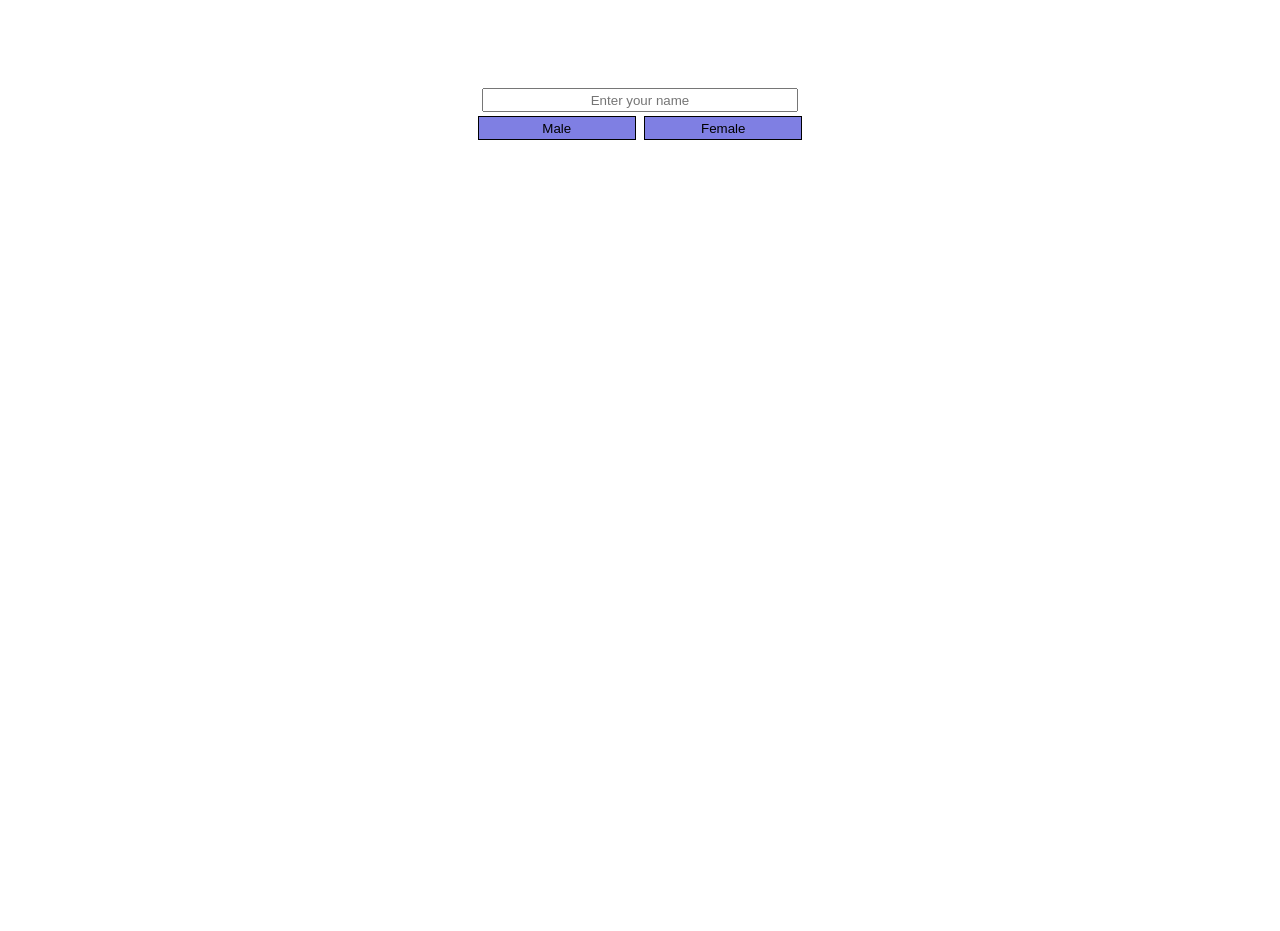
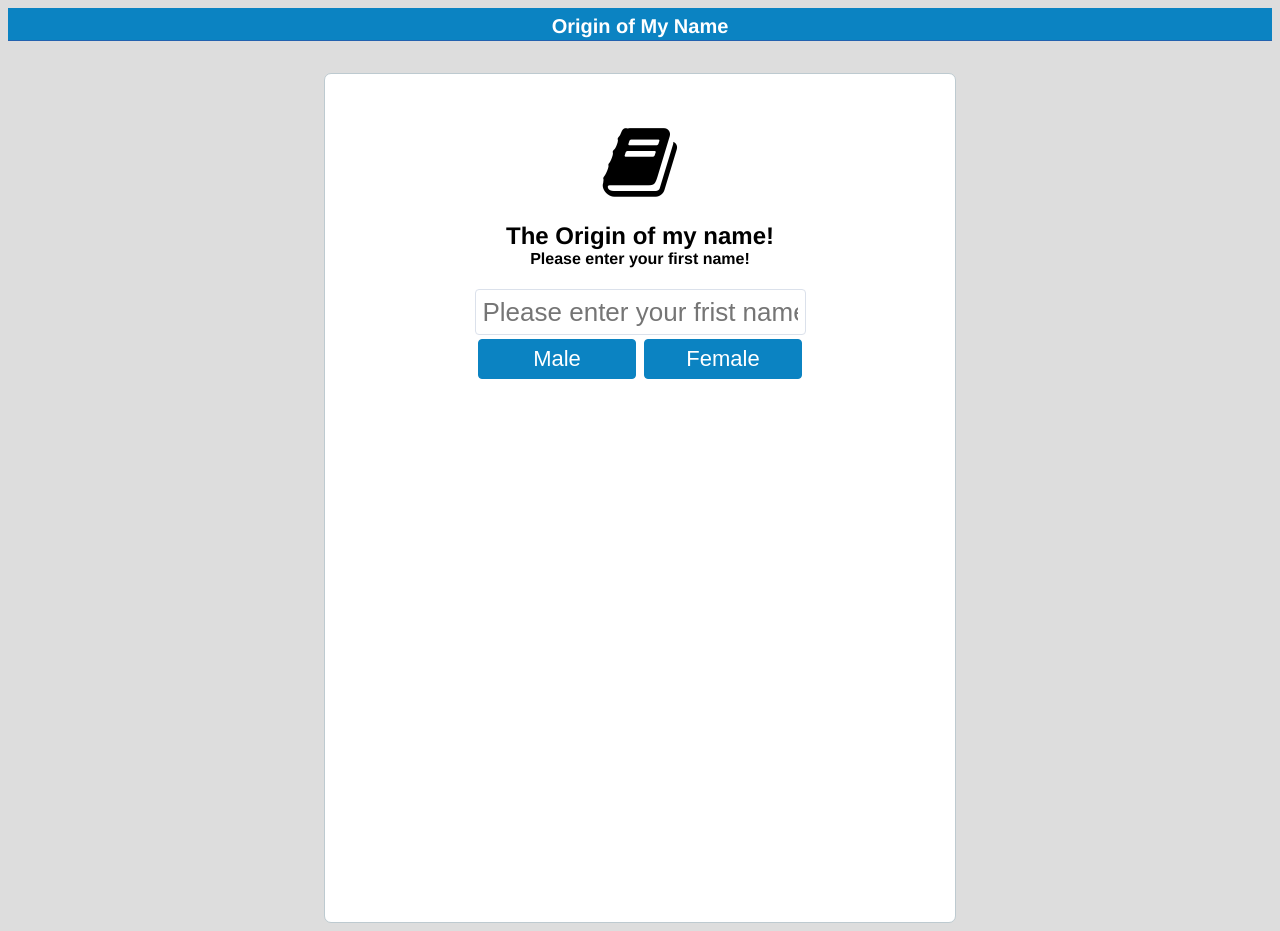
Before and after one commit to Boughtmanatee5/NameOrigins, a plain HTML site: page index.html in a window 1280 px wide. Before the commit the page ends 800 px from the top, so only its background shows below. Drawn offline with Linux system fonts and the light colour scheme.

Commit message:
style overhaul

```diff
--- a/index.html
+++ b/index.html
@@ -5,17 +5,25 @@
     <meta charset="utf-8">
     <title>Ancient Name Origins</title>
     <link rel="stylesheet" href="styles.css" media="screen" title="no title" charset="utf-8">
+    <link rel="stylesheet" href="https://maxcdn.bootstrapcdn.com/font-awesome/4.4.0/css/font-awesome.min.css">
   </head>
   <body>
+    <header>
+      <h1>Origin of My Name</h1>
+    </header>
     <div class="container">
       <div id="inputWrapper">
+        <i class="fa fa-book fa-5x"></i>
+        <h2>The Origin of my name!</h2>
+        <h4>Please enter your first name!</h4>
         <form id="nameForm">
-          <input id="nameInput" type="text" name="name" value="" placeholder="Enter your name">
+          <input id="nameInput" type="text" name="name" value="" placeholder="Please enter your frist name.">
           <input type="button" name="submit" class="formSubmit" value="Male">
           <input type="button" name="submit" class="formSubmit" value="Female">
         </form>
       </div>
       <div id="displayWrapper" class="hidden">
+        <h2>Your Result:</h2>
         <div id="nameDisplay" class="display">
           <span></span><span></span>
         </div>
--- a/styles.css
+++ b/styles.css
@@ -1,20 +1,43 @@
-*,
+/**,
 *:after,
 *:before {
   box-sizing: border-box;
-}
+}*/
 
 html {
   font-size: 16px;
   font-family: 'Helvetica Neue', helvetica, sans-serif;
 }
-
+body {
+  background: #ddd;
+}
 .hidden {
   display: none;
 }
+h1 {
+  background: #0b83c2;
+  font-size: 20px;
+  color: #fff;
+  text-align: center;
+  height: 25px;
+  padding-top: 7px;
+  border-bottom: 1px solid #2362af;
+  margin: 0;
+}
+h2 {
+  margin-bottom: 0;
+}
+h4 {
+  margin-top: 0;
+}
 .container {
-  padding: 5em 25%;
+  margin: 2em 25% 0 25%;
+  padding-top: 3em;
+  height: 100vh;
   text-align: center;
+  background: #fff;
+  border: 1px solid #bdcad0;
+  border-radius: 7px;
 }
 input {
   width: 50%;
@@ -24,26 +47,56 @@ input {
 input[type="text"] {
   display: block;
   margin: 0 auto;
+  border: 1px solid #DBE1EB;
+  font-size: 26px;
+  padding-left: 7px;
+  padding-right: 7px;
+  padding-top: 10px;
+  padding-bottom: 10px;
+  border-radius: 4px;
+  color: #2E3133;
+  text-align: left;
 }
 input[type="button"] {
-  background-color: rgba(00, 0, 200, 0.5);
   width: 25%;
   margin: .25rem .125rem;
-  border: 1px solid #000;
   cursor: pointer;
-}
-input[type="button"]:hover {
-  background-color: rgba(00, 0, 255, 0.5);
+  background-color: #0b83c2;
+  color: #fff;
+  border: 1px solid #0b83c2;
+  font-size: 22px;
+  height: 40px;
+  text-decoration: none;
+  text-align: center;
+  border-radius: 4px;
 }
 #displayWrapper {
-  width: 75%;
-  margin: 0 auto;
   vertical-align: top;
+  background: #ddd;
+  border: 1px solid #bdcad0;
+  border-radius: 7px;
+}
+#displayWrapper h2 {
+  background: #fff;
+  margin-top: 0;
+  border-top-left-radius: 7px;
+  border-top-right-radius: 7px;
+  padding: .125em 0;
+}
+#displayWrapper div:not(#originDisplay) {
+  border: 2px solid #000;
+  background: #fff;
+  margin: 2.5em 1em;
+  font-size: 22px;
+  font-weight: bold;
+}
+#meaningDisplay {
+  color: #0b83c2;
 }
 #displayWrapper div:not(:last-child) span:after {
   content: '';
   position: absolute;
-  bottom: -1.5em;
+  bottom: -2em;
   left: 50%;
   margin-left: -0.5em;
   width: 1em;
@@ -55,15 +108,7 @@ input[type="button"]:hover {
 span {
   position: relative;
   width: 25%;
-  height: 60px;
   display: inline-block;
-  border: 2px solid #000;
-  padding: .5em;
-  margin: 1em;
+  padding: 0.5em;
+  margin: 0.5em;
 }
-#nameDisplay span {
-  background: rgba(0, 30, 255, 0.5);
-}
-#originDisplay span {
-  height: 125px;
-}
```
